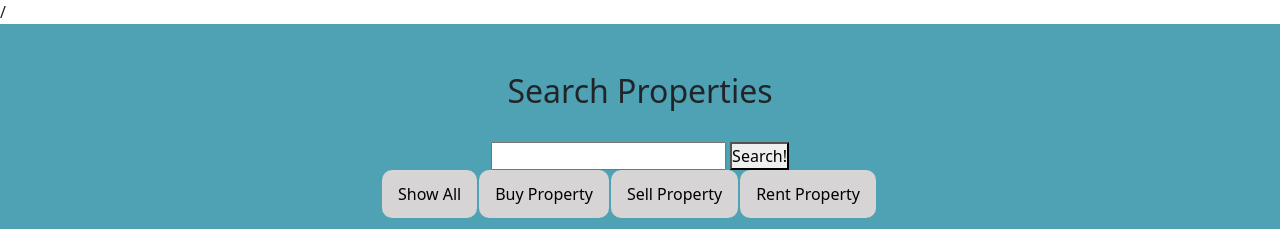
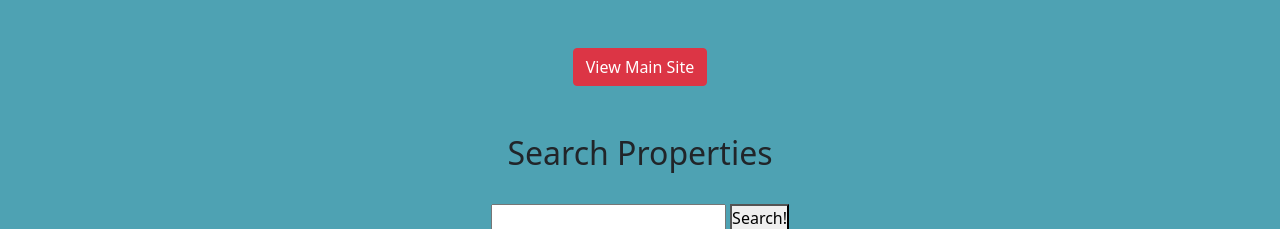
Before and after one commit to Elignobis/LCproperties, a plain HTML site: page filter.html in a window 1280 px wide. Shown: the top 229 px of the page. Drawn offline with nearby package versions, Linux system fonts and the light colour scheme.

Commit message:
last one I promise

```diff
--- a/filter.html
+++ b/filter.html
@@ -11,11 +11,16 @@
     <!-- Font Awesome CDN -->
     <link rel="stylesheet" href="https://cdnjs.cloudflare.com/ajax/libs/font-awesome/5.15.4/css/all.min.css" integrity="sha512-1ycn6IcaQQ40/MKBW2W4Rhis/DbILU74C1vSrLJxCq57o941Ym01SwNsOMqvEBFlcgUa6xLiPY/NS5R+E6ztJQ==" crossorigin="anonymous" referrerpolicy="no-referrer" />
     <!-- Bootstrap@home -->
-    /
+
 </head>
 <body>
     <section class="filter-search">
-
+        <div class="row">
+            <div class="d-flex justify-content-center">
+                <a href="user.html" target="_blank" class="text-md-center"><button class="btn btn-danger mt-5" type="button">View
+                    Main Site</button></a>
+              </div>
+        </div>
 
         <div class="container">
             <div class="d-flex justify-content-center mb-4">
```
